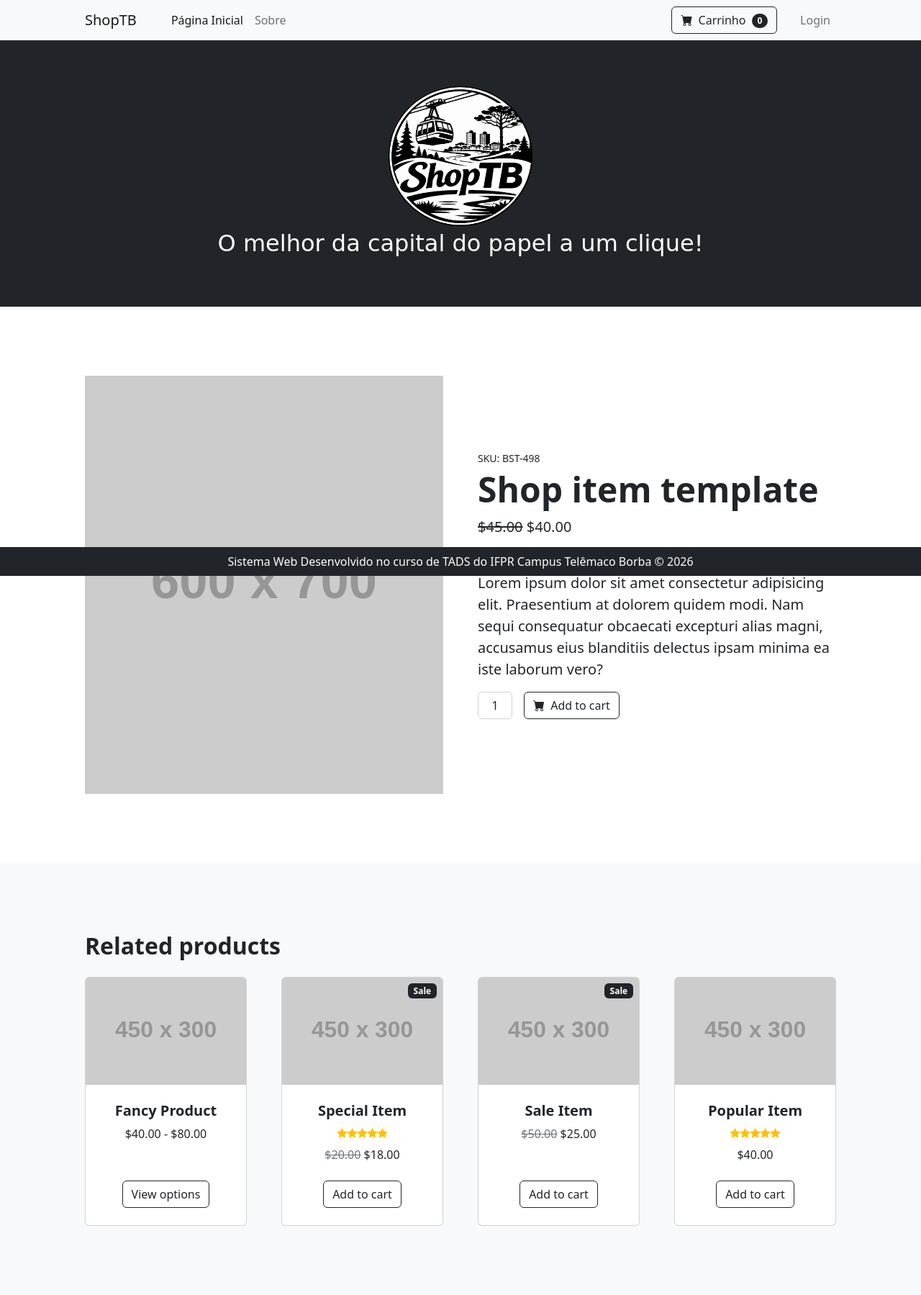
After one commit to pauloricardosouza/ShopTB, a PHP site: page /visualizarAnuncio.php in a window 1280 px wide. The commit adds this page. Shown: the whole page at 72% size. Run offline with PHP 8.4, Linux system fonts and the light colour scheme; grey boxes labelled with a size stand in for pictures from a placeholder-image service; some libraries are stand-ins or nearby versions; some web fonts are replaced.

Commit message:
Add files via upload

```diff
--- a/footer.php
+++ b/footer.php
@@ -1,6 +1,3 @@
-                </div>
-        <!-- Encerramento da seção para conteúdo da página -->
-        </section>
 
         <!-- Footer-->
         <footer class="py-2 bg-dark fixed-bottom">
--- a/header.php
+++ b/header.php
@@ -104,8 +104,3 @@
                 </div>
             </div>
         </header>
-
-        <!-- Início da seção para o conteúdo da página -->
-        <section class="py-5">
-
-            <div class="d-flex justify-content-center mb-3">
--- /dev/null
+++ b/visualizarAnuncio.php
@@ -0,0 +1,134 @@
+<?php include "header.php" ?>
+
+        <!-- Product section-->
+        <section class="py-5">
+            <div class="container px-4 px-lg-5 my-5">
+                <div class="row gx-4 gx-lg-5 align-items-center">
+                    <div class="col-md-6"><img class="card-img-top mb-5 mb-md-0" src="https://dummyimage.com/600x700/dee2e6/6c757d.jpg" alt="..." /></div>
+                    <div class="col-md-6">
+                        <div class="small mb-1">SKU: BST-498</div>
+                        <h1 class="display-5 fw-bolder">Shop item template</h1>
+                        <div class="fs-5 mb-5">
+                            <span class="text-decoration-line-through">$45.00</span>
+                            <span>$40.00</span>
+                        </div>
+                        <p class="lead">Lorem ipsum dolor sit amet consectetur adipisicing elit. Praesentium at dolorem quidem modi. Nam sequi consequatur obcaecati excepturi alias magni, accusamus eius blanditiis delectus ipsam minima ea iste laborum vero?</p>
+                        <div class="d-flex">
+                            <input class="form-control text-center me-3" id="inputQuantity" type="num" value="1" style="max-width: 3rem" />
+                            <button class="btn btn-outline-dark flex-shrink-0" type="button">
+                                <i class="bi-cart-fill me-1"></i>
+                                Add to cart
+                            </button>
+                        </div>
+                    </div>
+                </div>
+            </div>
+        </section>
+        <!-- Related items section-->
+        <section class="py-5 bg-light">
+            <div class="container px-4 px-lg-5 mt-5">
+                <h2 class="fw-bolder mb-4">Related products</h2>
+                <div class="row gx-4 gx-lg-5 row-cols-2 row-cols-md-3 row-cols-xl-4 justify-content-center">
+                    <div class="col mb-5">
+                        <div class="card h-100">
+                            <!-- Product image-->
+                            <img class="card-img-top" src="https://dummyimage.com/450x300/dee2e6/6c757d.jpg" alt="..." />
+                            <!-- Product details-->
+                            <div class="card-body p-4">
+                                <div class="text-center">
+                                    <!-- Product name-->
+                                    <h5 class="fw-bolder">Fancy Product</h5>
+                                    <!-- Product price-->
+                                    $40.00 - $80.00
+                                </div>
+                            </div>
+                            <!-- Product actions-->
+                            <div class="card-footer p-4 pt-0 border-top-0 bg-transparent">
+                                <div class="text-center"><a class="btn btn-outline-dark mt-auto" href="#">View options</a></div>
+                            </div>
+                        </div>
+                    </div>
+                    <div class="col mb-5">
+                        <div class="card h-100">
+                            <!-- Sale badge-->
+                            <div class="badge bg-dark text-white position-absolute" style="top: 0.5rem; right: 0.5rem">Sale</div>
+                            <!-- Product image-->
+                            <img class="card-img-top" src="https://dummyimage.com/450x300/dee2e6/6c757d.jpg" alt="..." />
+                            <!-- Product details-->
+                            <div class="card-body p-4">
+                                <div class="text-center">
+                                    <!-- Product name-->
+                                    <h5 class="fw-bolder">Special Item</h5>
+                                    <!-- Product reviews-->
+                                    <div class="d-flex justify-content-center small text-warning mb-2">
+                                        <div class="bi-star-fill"></div>
+                                        <div class="bi-star-fill"></div>
+                                        <div class="bi-star-fill"></div>
+                                        <div class="bi-star-fill"></div>
+                                        <div class="bi-star-fill"></div>
+                                    </div>
+                                    <!-- Product price-->
+                                    <span class="text-muted text-decoration-line-through">$20.00</span>
+                                    $18.00
+                                </div>
+                            </div>
+                            <!-- Product actions-->
+                            <div class="card-footer p-4 pt-0 border-top-0 bg-transparent">
+                                <div class="text-center"><a class="btn btn-outline-dark mt-auto" href="#">Add to cart</a></div>
+                            </div>
+                        </div>
+                    </div>
+                    <div class="col mb-5">
+                        <div class="card h-100">
+                            <!-- Sale badge-->
+                            <div class="badge bg-dark text-white position-absolute" style="top: 0.5rem; right: 0.5rem">Sale</div>
+                            <!-- Product image-->
+                            <img class="card-img-top" src="https://dummyimage.com/450x300/dee2e6/6c757d.jpg" alt="..." />
+                            <!-- Product details-->
+                            <div class="card-body p-4">
+                                <div class="text-center">
+                                    <!-- Product name-->
+                                    <h5 class="fw-bolder">Sale Item</h5>
+                                    <!-- Product price-->
+                                    <span class="text-muted text-decoration-line-through">$50.00</span>
+                                    $25.00
+                                </div>
+                            </div>
+                            <!-- Product actions-->
+                            <div class="card-footer p-4 pt-0 border-top-0 bg-transparent">
+                                <div class="text-center"><a class="btn btn-outline-dark mt-auto" href="#">Add to cart</a></div>
+                            </div>
+                        </div>
+                    </div>
+                    <div class="col mb-5">
+                        <div class="card h-100">
+                            <!-- Product image-->
+                            <img class="card-img-top" src="https://dummyimage.com/450x300/dee2e6/6c757d.jpg" alt="..." />
+                            <!-- Product details-->
+                            <div class="card-body p-4">
+                                <div class="text-center">
+                                    <!-- Product name-->
+                                    <h5 class="fw-bolder">Popular Item</h5>
+                                    <!-- Product reviews-->
+                                    <div class="d-flex justify-content-center small text-warning mb-2">
+                                        <div class="bi-star-fill"></div>
+                                        <div class="bi-star-fill"></div>
+                                        <div class="bi-star-fill"></div>
+                                        <div class="bi-star-fill"></div>
+                                        <div class="bi-star-fill"></div>
+                                    </div>
+                                    <!-- Product price-->
+                                    $40.00
+                                </div>
+                            </div>
+                            <!-- Product actions-->
+                            <div class="card-footer p-4 pt-0 border-top-0 bg-transparent">
+                                <div class="text-center"><a class="btn btn-outline-dark mt-auto" href="#">Add to cart</a></div>
+                            </div>
+                        </div>
+                    </div>
+                </div>
+            </div>
+        </section>
+
+<?php include "footer.php" ?>
```
Also changed, not shown: index.php (+152 -13 lines).
